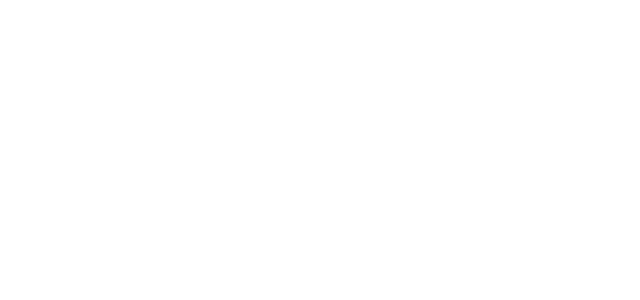
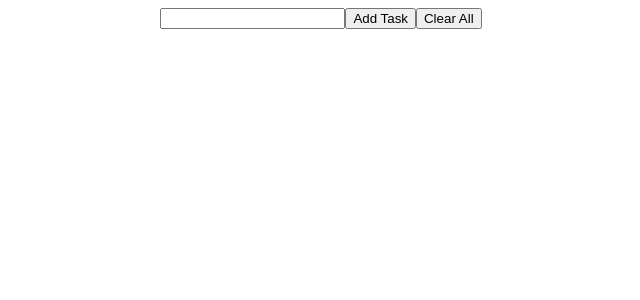
Before and after one commit to vedprakashsigh/Todo-App, a React (Create React App) app: page / in a window 1280 px wide. Shown: the top 300 px of the page, without its empty margins (319-959 px from the left). Built offline with nearby package versions, Linux system fonts and the light colour scheme.

Commit message:
Todo List: Basic Structure Complete

```diff
--- a/src/App.js
+++ b/src/App.js
@@ -1,7 +1,40 @@
 import "./App.css";
+import { useState } from "react";
 
 function App() {
-  return <div className="App"></div>;
+  const [todoList, setTodoList] = useState([]);
+  const [newTasks, setNewTasks] = useState("");
+  return (
+    <div className="App">
+      <div className="addTask">
+        <input
+          type="text"
+          onChange={(event) => {
+            setNewTasks(event.target.value);
+          }}
+        />
+        <button
+          onClick={() => {
+            setTodoList([...todoList, newTasks]);
+          }}
+        >
+          Add Task
+        </button>
+        <button
+          onClick={() => {
+            setTodoList([]);
+          }}
+        >
+          Clear All
+        </button>
+      </div>
+      <div className="list">
+        {todoList.map((task) => {
+          return <p>{task}</p>;
+        })}
+      </div>
+    </div>
+  );
 }
 
 export default App;
```
